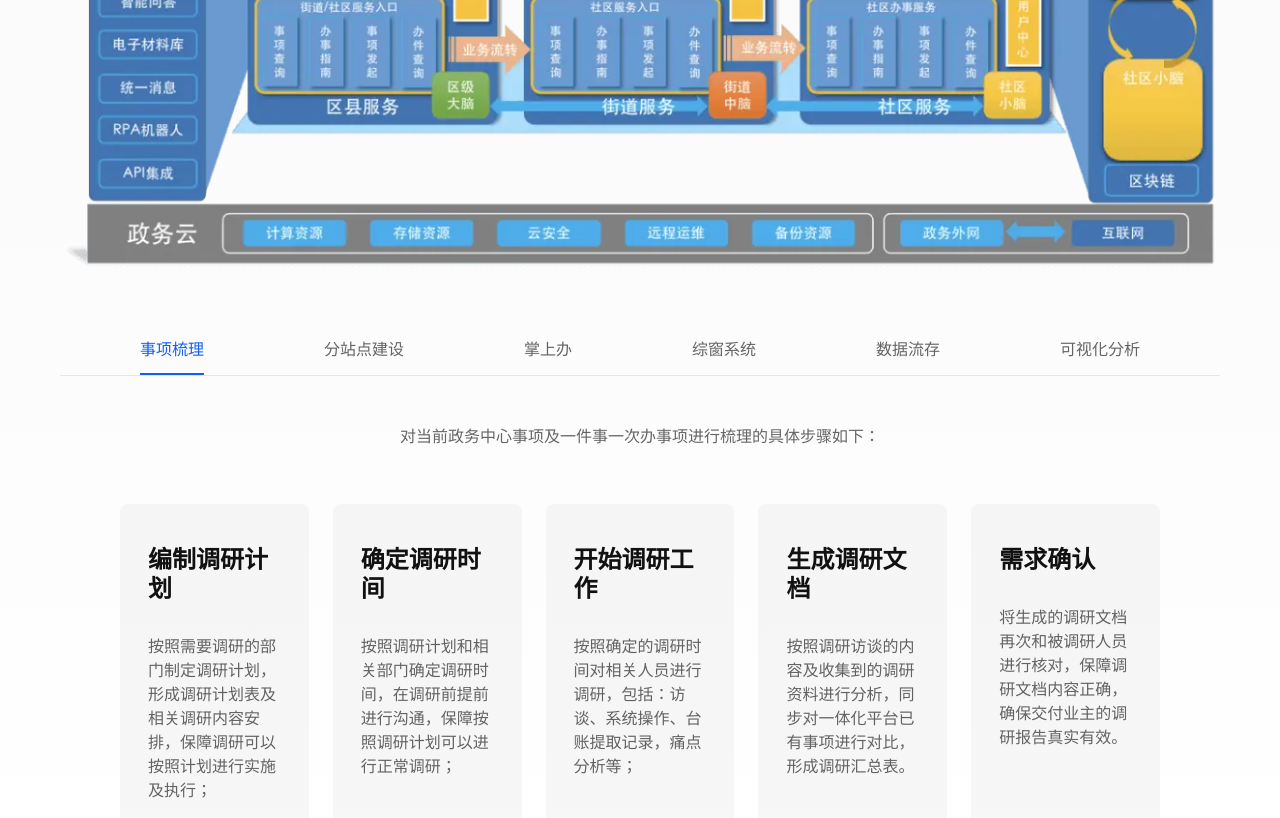
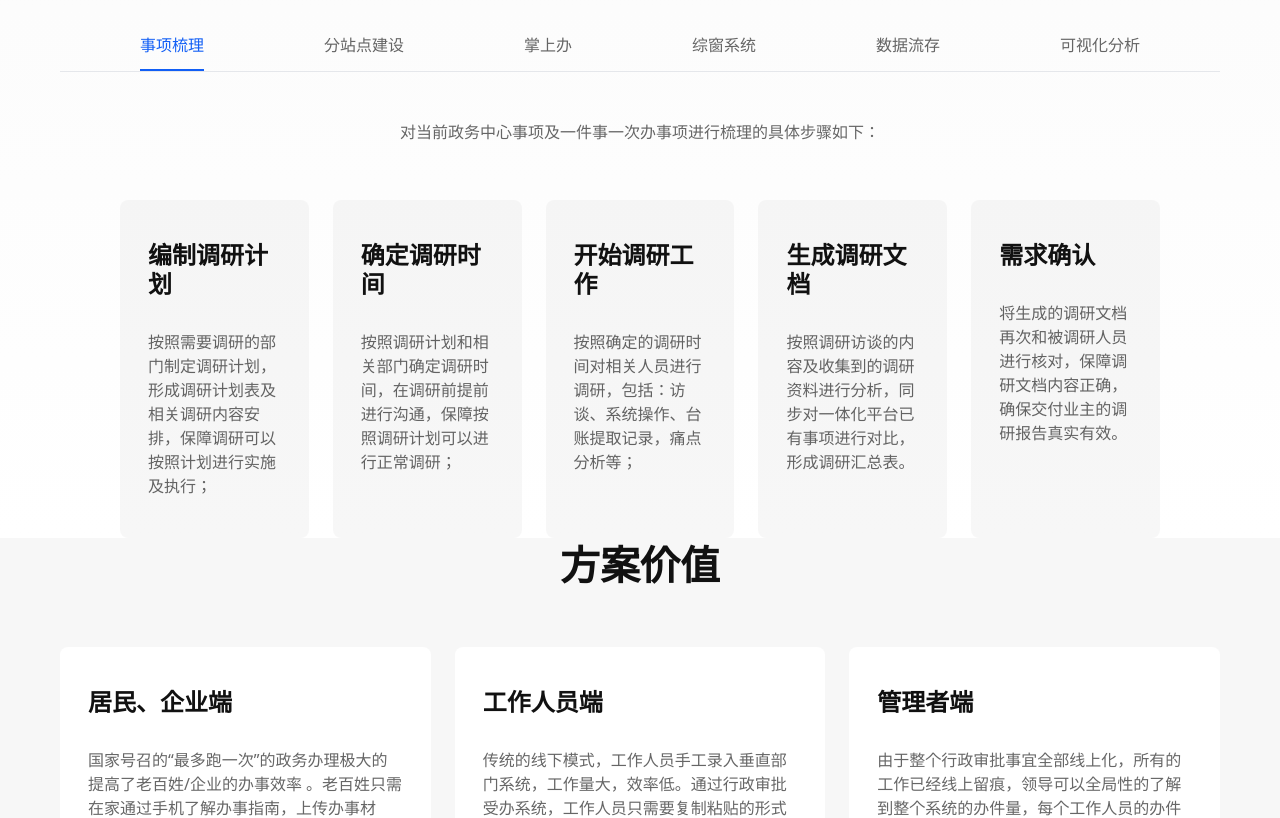
Before and after one commit to Byzanteam/jet-work-official-website, a Vue app: page /approval in a window 1280 px wide. Shown: the part 1720-2538 px from the top of the page. Built offline with nearby package versions, Linux system fonts and the light colour scheme.

Commit message:
fix: block-layout-compoent padding

```diff
--- a/src/views/components/block-in-layout.vue
+++ b/src/views/components/block-in-layout.vue
@@ -1,6 +1,6 @@
 <template>
   <div class="md:py-14 py-6">
-    <h4 class="md:mb-14 mb-6 text-center">
+    <h4 class="md:mb-8 mb-6 text-center">
       {{ title }}
     </h4>
     <slot />
--- a/src/views/components/block-layout.vue
+++ b/src/views/components/block-layout.vue
@@ -1,17 +1,17 @@
 <template>
   <div class="w-full">
-    <div class="flex flex-col items-center content-container pb-6">
-      <div class="md:pb-[56px] pb-[24px]" :class="title ? 'pt-[72px]' : ''">
+    <div class="flex flex-col items-center content-container" :class="padding">
+      <div class="flex flex-col items-center">
         <h3
           v-if="title"
-          class="md:px-[204px] px-[50px] text-center"
-          :class="blockDesc ? 'mb-4' : 'md:mb-[56px] mb-[24px]'"
+          class="md:px-[204px] text-center"
+          :class="blockDesc ? 'mb-4' : 'mb-14'"
         >
           {{ title }}
         </h3>
         <div
           v-if="blockDesc"
-          class="md:px-[204px] px-[20px] text-gray-60 text-center"
+          class="xl:max-w-[588px] max-w-[450px] mb-14 text-gray-60 text-center"
         >
           {{ blockDesc }}
         </div>
@@ -24,5 +24,6 @@
 defineProps({
   title: { type: String, default: '' },
   blockDesc: { type: String, default: '' },
+  padding: { type: String, default: '' },
 })
 </script>
```
